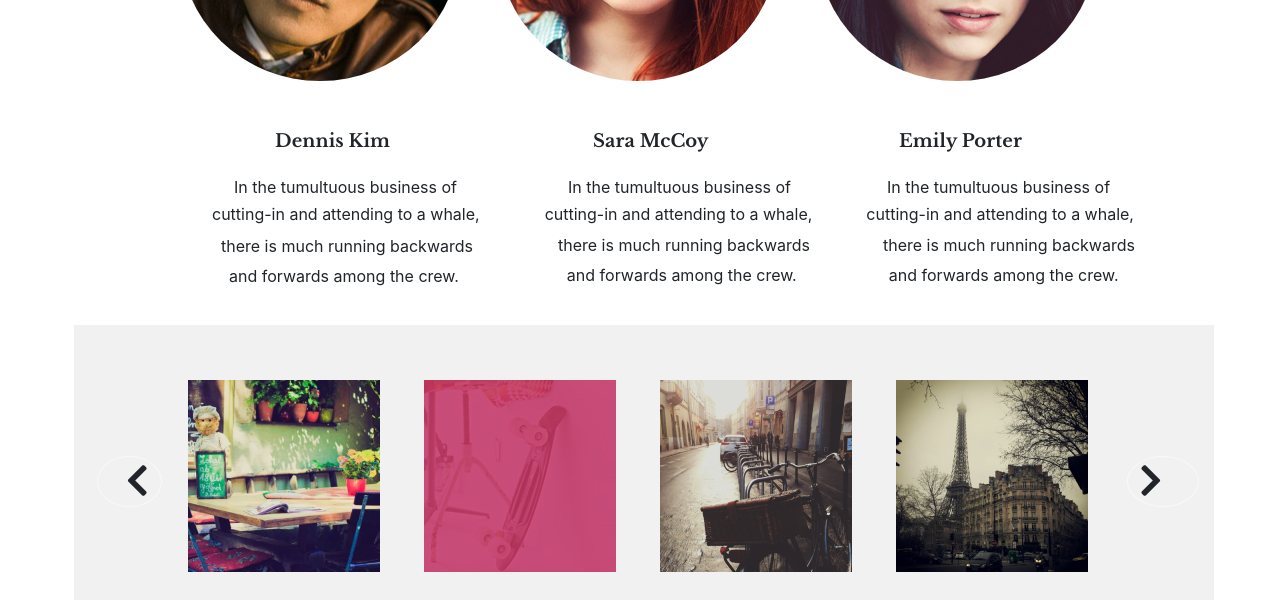
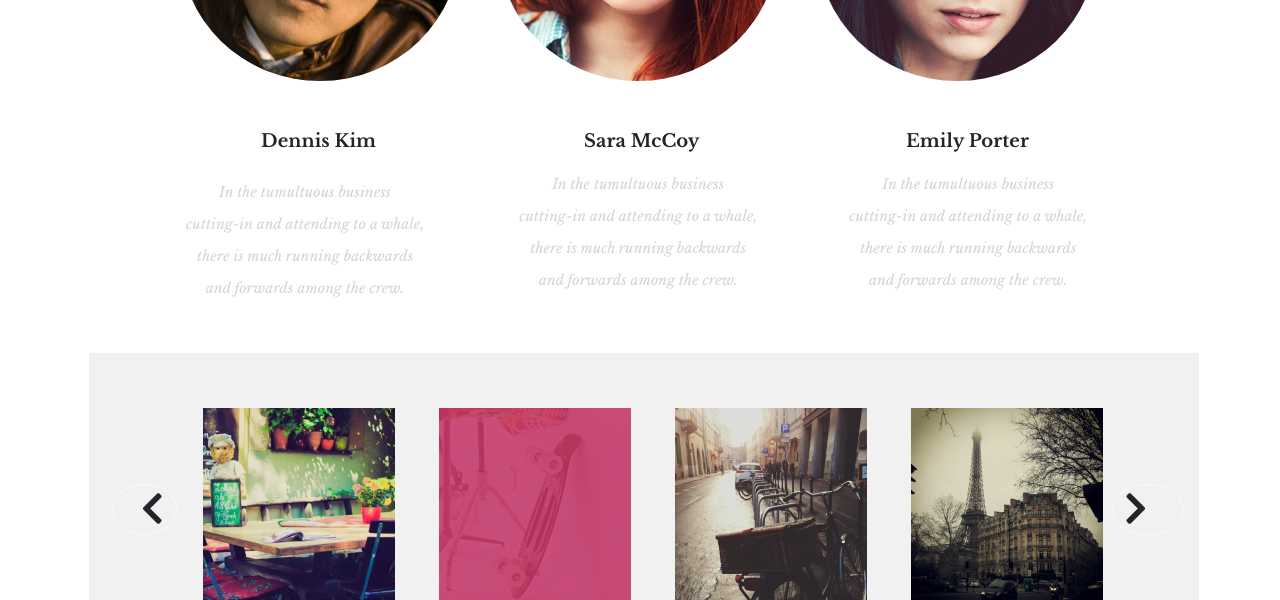
Before and after one commit to VytautasMarkeliunas/VMtalpykla2, a plain HTML site: page projektai/index.html in a window 1280 px wide. Shown: the part 1020-1620 px from the top of the page. Drawn offline with nearby package versions, Linux system fonts and the light colour scheme; some packages are replaced by stand-ins of ours.

Commit message:
padarytas baskervil7 itlaikas, peraryta ant vieno divo keivieno komnamdos nario apra6as.

```diff
--- a/projektai/CSS/styles.css
+++ b/projektai/CSS/styles.css
@@ -102,11 +102,19 @@
 .pavardes {height: 55px;}
 .nuo-kaires50px {padding-left: 50px}
 .nuo-kaires67px {padding-left: 67px}
-.nuo-kaires54xpx {padding-left: 54px}
+.nuo-kaires-54xpx {padding-left: 48px;}
+.nuo-kaires-130px {padding-left: 130px; margin-top: 10px;}
+.nuo-kaires-131px {padding-left: 95px; margin-top: 10px;}
+.nuo-kaires-129px {padding-left: 92px; margin-top: 10px;}
+.nuo-kaires-84px {padding-left: 84px; margin-top: 10px;}
+.nuo-kaires-86px {padding-left: 42px; margin-top: 10px;}
+.nuo-kaires-55xpx {padding-left: 147px}
+.nuo-kaires-60xpx {padding-left: 86px}
 
 .nuo-kaires110px {padding-left: 108px}
 .nuo-kairespx {padding-left: 95px}
 .nuo-kaires130px {padding-left: 130px; margin-top: -10px;  }
+.nuo-kaires13Zpx {padding-left: 107px; margin-top: -10px;  }
 .nuo-kaires162px {padding-left: 162px; margin-top: -16px;  }
 .nuo-kaires144xpx {padding-left: 144px; margin-top: -16px;  }
 
@@ -115,8 +123,8 @@
 .nuo-kaires170px {padding-left: 170px; margin-top: -14px;  }
 .nuo-kaires143px {padding-left: 143px; margin-top: -14px; }
 .nuo-kaires149px {padding-left: 149px; margin-top: -14px; }
-.nuo-kaires111px {padding-left: 111px; margin-top: -14px;}
-.nuo-kaires96xpx {padding-left: 96px; margin-top: -14px;}
+.nuo-kaires111px {padding-left: 135px; margin-top: -14px;}
+.nuo-kaires96xpx {padding-left: 126px; margin-top: -14px;}
   .nuo-kaires240px {padding-left: 321px; margin-top: -45px}
   .nuo-kaires165px {padding-left: 210px; margin-top: -159px}
     .nuo-kaires240px {padding-left: 320px; }
@@ -124,17 +132,17 @@
 .nuo-kaires159px {padding-left: 159px; margin-top: -17px}
 .nuo-kaires150px {padding-left: 150px; margin-top: -17px}
 .nuo-kaires144px {padding-left: 144px; margin-top: -17px}
-.nuo-kaires108ypx {padding-left: 108px; margin-top: -17px}
+.nuo-kaires108ypx {padding-left: 125px; margin-top: -17px}
 .nuo-kaires127xpx {padding-left: 127px; margin-top: -17px}
 .nuo-kaires134px {padding-left: 134px; margin-top: -17px}
 
 .nuo-kaires92ypx {padding-left: 92px; margin-top: -17px}
-.nuo-kaires54xpx {padding-left: 54px; margin-top: -17px}
-.nuo-kaires65xpx {padding-left: 65px; margin-top: -17px}
+.nuo-kaires54xpx {padding-left: 60px; margin-top: -17px}
+.nuo-kaires65xpx {padding-left: 82px; margin-top: -17px}
 .nuo-kaires110px {padding-left: 110px; margin-top: -17px}
 .nuo-kaires1xpx {padding-left: 70px; margin-top: -17px}
 .nuo-kaires121px {padding-left: 121px; margin-top: -17px}
-.nuo-kaires85xpx {padding-left: 85px; margin-top: -17px}
+.nuo-kaires85xpx {padding-left: 106px; margin-top: -17px}
 .nuo-kaires73xpx {padding-left: 73px; margin-top: -17px}
 .nuo-kaires22px {padding-left: 22px; margin-top: -17px}
 .nuo-kaires22xpx {padding-left: 17px; margin-top: -17px}
@@ -152,17 +160,7 @@
 .marginxright {margin-right: 140px; }   <!--   buvo 100 -->
 .marginxright-70 {margin-right: 70px; }  <!--  buv 55px -->
 .margin-5top {  margin-top: -10px ; padding-left:55px;  }     <!--  buv -10px -->
-
-.Dennis-Kim-aprasas {
-   font-family: 'Libre Baskerville', serif;
-  font-size: 14px;
-   font-style: italic;
-  line-height: 1.71;
-  letter-spacing: 0.1px;
-  text-align: center;
-  color: #333333;
-}
-
+.margin-xtop {  margin-top: -31px ; }
 .input-size{
   height: 260px;  /* The maps height is 260 pixels */
   width: 800px;  /* The width */
@@ -195,7 +193,6 @@
     text-align: center;
     color: #ffffff;
   }
-
 
 
 .fonas-bordo {background-color: #c53163;}
@@ -235,7 +232,17 @@ color: white;
   letter-spacing: 0.5px;
   text-align: right;
 }
-
+.Dennis-Kim-aprasas {
+   font-family: 'Libre Baskerville', serif;
+  font-size: 14px;
+  font-weight: 400;
+   font-style: italic;
+   line-height: 1.71;
+  letter-spacing: 0.1px;
+  /* text-align: center; */
+  color: lightgrey;
+  margin-top: -8px;
+}
 .Dennis-Kim {
   font-family: 'Libre Baskerville', serif ;
   font-size: 18px  ;
@@ -244,6 +251,10 @@ color: white;
   text-align: center;
 }
 .margin-35top {  margin-top: -35px; letter-spacing: 0px !important;}
+.margin-l29 {margin-left: -29px}
+.margin-l20 {margin-left: -5px}
+.margin-l15 {margin-left: -15px}
+.margin-t {margin-top: -8px}
 .row-no-margin {margin: 0.0rem 0;}
 .juodos-raides {color:black;}
 .juodas-fonas {background-color: black;}
--- a/projektai/index.html
+++ b/projektai/index.html
@@ -19,13 +19,13 @@
        <script src="https://maxcdn.bootstrapcdn.com/bootstrap/4.1.3/js/bootstrap.min.js"></script>
 
        <!-- fontai  gūglo -->
-       <link href="https://fonts.googleapis.com/css?family=Libre+Baskerville:400,700" rel="stylesheet">
+       <link href="https://fonts.googleapis.com/css?family=Libre+Baskerville:400,400i,700" rel="stylesheet">
        <!-- <link href="https://fonts.googleapis.com/css?family=Libre+Baskerville" rel="stylesheet"> -->
        <link href="https://fonts.googleapis.com/css?family=Sintony" rel="stylesheet">
        <!--  guglo maps -->
 
        <style>  <!--  čia klasės, kurios netinka deti į css, nes pjaunasi su būtstrapo klasėmis ar su kitomis css -->
-         .pilkos-raides {color: gray;}
+         .pilkos-raides {color: grey;}
          .btn-primary { background:#f1f1f1;}
          a :hover{text-decoration: underline;}
          <!-- pilkos raides-pradines rodoms nutylimą reikšmę formos laukams message  ir name -->
@@ -174,38 +174,56 @@
           </div>
           <div class="row pavardes">
             <!--  komandos pavardes -->
-            <div class="col-2"> </div>
+            <div class="col-1 " > </div>
 
-              <div class="col-3  ">  <span class="Dennis-Kim ">Dennis Kim</span>
+              <div class="col-3 pl-5  ">  <span class="Dennis-Kim nuo-kaires-54xpx">Dennis Kim</span>
               </div>
-              <div class="col-3 pl-5 "> <span class="Dennis-Kim " >Sara McCoy</span>
+              <div class="col-3 pl-5 "> <span class="Dennis-Kim nuo-kaires-60xpx" >Sara McCoy</span>
               </div>
-              <div class="col-3  "> <span class="Dennis-Kim nuo-kaires54xpx">Emily Porter</span>
+              <div class="col-4  pl-4 "> <span class="Dennis-Kim nuo-kaires-55xpx">Emily Porter</span>
               </div>
               <div class="col-1"> </div>
             </div>
-   <!-- <div class="row aprasai"> -->
+
      <div class="col-12">
        <div class="row">
-            <div class="Dennis-Kim-aprasas nuo-kaires149px pilkos-raides">In the tumultuous business of</div>
-            <div class="Dennis-Kim-aprasas nuo-kaires111px pilkos-raides " >In the tumultuous business of</div>
-            <div class="Dennis-Kim-aprasas nuo-kaires96xpx pilkos-raides">In the tumultuous business of</div><br>
-      </div>
-      <div class="row">
-      <div class="Dennis-Kim-aprasas nuo-kaires127xpx pilkos-raides" >cutting-in and attending to a whale,</div><br>
-      <div class="Dennis-Kim-aprasas nuo-kaires65xpx pilkos-raides" >cutting-in and attending to a whale,</div>
-      <div class="Dennis-Kim-aprasas nuo-kaires54xpx pilkos-raides">cutting-in and attending to a whale,</div>
-      </div>
-        <div class="row">
-        <div class="Dennis-Kim-aprasas nuo-kaires136xpx pilkos-raides " >there is much running backwards </div><br>
-        <div class="Dennis-Kim-aprasas nuo-kaires85xpx pilkos-raides " >there is much running backwards </div>
-        <div class="Dennis-Kim-aprasas nuo-kaires73xpx pilkos-raides">there is much running backwards </div>
-        </div>
-            <div class="row">
-              <div class="Dennis-Kim-aprasas nuo-kaires144xpx pilkos-raides" >and forwards among the crew.</div>
-              <div class="Dennis-Kim-aprasas nuo-kaires108ypx pilkos-raides" >and forwards among the crew.</div>
-              <div class="Dennis-Kim-aprasas nuo-kaires92ypx pilkos-raides">and forwards among the crew.</div>
+           <div class="margin-5top Dennis-Kim-aprasas text-center nuo-kaires-130px margin-l29">
+               <p class="">In the tumultuous business</p>
+               <p class="margin-t">cutting-in and attending to a whale,</p>
+               <p class="margin-t">there is much running backwards</p>
+               <p class="margin-t">and forwards among the crew.</p>
            </div>
+           <div class="margin-5top Dennis-Kim-aprasas text-center nuo-kaires-131px ">
+               <p class="margin-t">In the tumultuous business</p>
+               <p class="margin-t">cutting-in and attending to a whale,</p>
+               <p class="margin-t">there is much running backwards</p>
+               <p class="margin-t">and forwards among the crew.</p>
+           </div>
+           <div class="margin-5top Dennis-Kim-aprasas text-center nuo-kaires-129px ">
+               <p class="margin-t">In the tumultuous business</p>
+               <p class="margin-t">cutting-in and attending to a whale,</p>
+               <p class="margin-t">there is much running backwards</p>
+               <p class="margin-t">and forwards among the crew.</p>
+           </div>
+        <!-- <div class="col-4">   <div class="Dennis-Kim-aprasas nuo-kaires-130px " >In the tumultuous business of</div> </div> -->
+        <!-- <div class="col-4">   <div class="Dennis-Kim-aprasas nuo-kaires-84px ">In the tumultuous business of</div> </div> -->
+        <!-- <div class="col-4">   <div class="Dennis-Kim-aprasas nuo-kaires-86px ">In the tumultuous business of</div> </div> -->
+
+      <!-- <div class="row">  -->
+     <!-- <div class="col-4"> <div class="Dennis-Kim-aprasas nuo-kaires127xpx " >cutting-in and attending to a whale,</div></div> -->
+     <!-- <div class="col-4"> <div class="Dennis-Kim-aprasas nuo-kaires65xpx  " >cutting-in and attending to a whale,</div></div> -->
+      <!-- <div class="col-4"><div class="Dennis-Kim-aprasas nuo-kaires54xpx  ">cutting-in and attending to a whale,</div></div> -->
+      <!-- </div> -->
+        <!-- <div class="row"> -->
+        <!-- <div class="Dennis-Kim-aprasas nuo-kaires136xpx pilkos-raides " >there is much running backwards </div><br> -->
+        <!-- <div class="Dennis-Kim-aprasas nuo-kaires85xpx pilkos-raides " >there is much running backwards </div> -->
+        <!-- <div class="Dennis-Kim-aprasas nuo-kaires73xpx pilkos-raides">there is much running backwards </div> -->
+        <!-- </div> -->
+            <!-- <div class="row"> -->
+              <!-- <div class="Dennis-Kim-aprasas nuo-kaires144xpx pilkos-raides" >and forwards among the crew.</div> -->
+              <!-- <div class="Dennis-Kim-aprasas nuo-kaires108ypx pilkos-raides" >and forwards among the crew.</div> -->
+              <!-- <div class="Dennis-Kim-aprasas nuo-kaires92ypx pilkos-raides">and forwards among the crew.</div> -->
+           <!-- </div> -->
      </div>
         <br>
         <div class="row row-no-margin"> <!--  foto-juosta  x 438 -->
```
